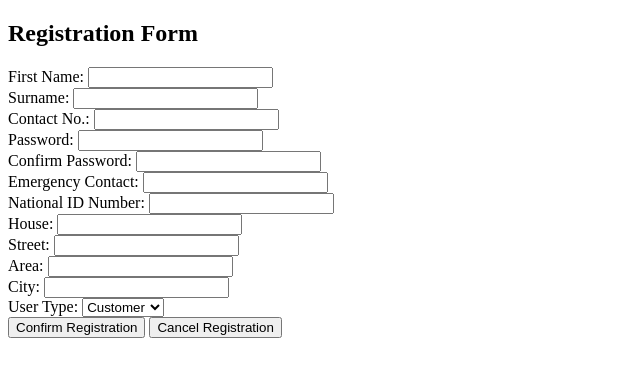
After one commit to Rifat77-rma/parking-system, a Flask app: page /register in a window 1280 px wide. The commit adds this page. Shown: the top 377 px of the page, without its empty margins (0-640 px from the left). Run offline with Flask 3, Linux system fonts and the light colour scheme.

Commit message:
register added

```diff
--- a/app.py
+++ b/app.py
@@ -3,10 +3,30 @@ from flask import Flask, render_template
 app = Flask(__name__)
 
 
-@app.route("/")
-def hello_world():
-  return render_template('home.html')
+@app.route('/')
+def home():
+  return render_template('index.html')
 
 
-if __name__ == "__main__":
-  app.run(host='0.0.0.0', debug=True)
+@app.route('/about')
+def about():
+  return render_template('about.html')
+
+
+@app.route('/contact')
+def contact():
+  return render_template('contact.html')
+
+
+@app.route('/ratings')
+def ratings():
+  return render_template('ratings.html')
+
+
+@app.route('/register')
+def register():
+  return render_template('register.html')
+
+
+if __name__ == '__main__':
+  app.run(debug=True)
--- /dev/null
+++ b/templates/register.html
@@ -0,0 +1,95 @@
+<!DOCTYPE html>
+<html>
+<head>
+    <title>Registration Form</title>
+    <style>
+        /* Similar CSS styling as provided earlier */
+        /* Add here the CSS styles similar to your other pages */
+        /* ... */
+    </style>
+</head>
+<body>
+    <div class="container">
+        <h2>Registration Form</h2>
+        <form id="registrationForm">
+            <div class="input-group">
+                <label>First Name:</label>
+                <input type="text" id="firstName" required>
+            </div>
+            <div class="input-group">
+                <label>Surname:</label>
+                <input type="text" id="surname" required>
+            </div>
+            <div class="input-group">
+                <label>Contact No.:</label>
+                <input type="tel" id="contactNumber" required>
+            </div>
+            <div class="input-group">
+                <label>Password:</label>
+                <input type="password" id="password" required minlength="7" title="Passwords must be at least 7 characters">
+            </div>
+            <div class="input-group">
+                <label>Confirm Password:</label>
+                <input type="password" id="confirmPassword" required>
+            </div>
+            <div class="input-group">
+                <label>Emergency Contact:</label>
+                <input type="tel" id="emergencyContact" required>
+            </div>
+            <div class="input-group">
+                <label>National ID Number:</label>
+                <input type="text" id="nationalId" required>
+            </div>
+            <div class="input-group">
+                <label>House:</label>
+                <input type="text" id="house" required>
+            </div>
+            <div class="input-group">
+                <label>Street:</label>
+                <input type="text" id="street" required>
+            </div>
+            <div class="input-group">
+                <label>Area:</label>
+                <input type="text" id="area" required>
+            </div>
+            <div class="input-group">
+                <label>City:</label>
+                <input type="text" id="city" required>
+            </div>
+            <div class="input-group">
+                <label>User Type:</label>
+                <select id="userType" required>
+                    <option value="customer">Customer</option>
+                    <option value="employee">Employee</option>
+                </select>
+            </div>
+            <button type="button" onclick="confirmRegistration()">Confirm Registration</button>
+            <button type="reset">Cancel Registration</button>
+        </form>
+    </div>
+
+    <script>
+        function confirmRegistration() {
+            var password = document.getElementById('password').value;
+            var confirmPassword = document.getElementById('confirmPassword').value;
+
+            if (password.length < 7) {
+                alert('Please check your password again. Passwords must be at least 7 characters.');
+                return;
+            }
+
+            if (password !== confirmPassword) {
+                alert('Please check your password again. The passwords do not match.');
+                return;
+            }
+
+            var confirmation = confirm('Are you sure you want to submit the registration?');
+            if (confirmation) {
+                // Here you would typically handle the form submission.
+                alert('Welcome to the family. Here is your designated ID: ****');
+                // Form submission code or redirection goes here.
+            }
+        }
+    </script>
+</body>
+</html>
```
Also changed, not shown: templates/about.html (added, +110 -0 lines), templates/index.html (renamed from templates/home.html, +13 -15 lines).
